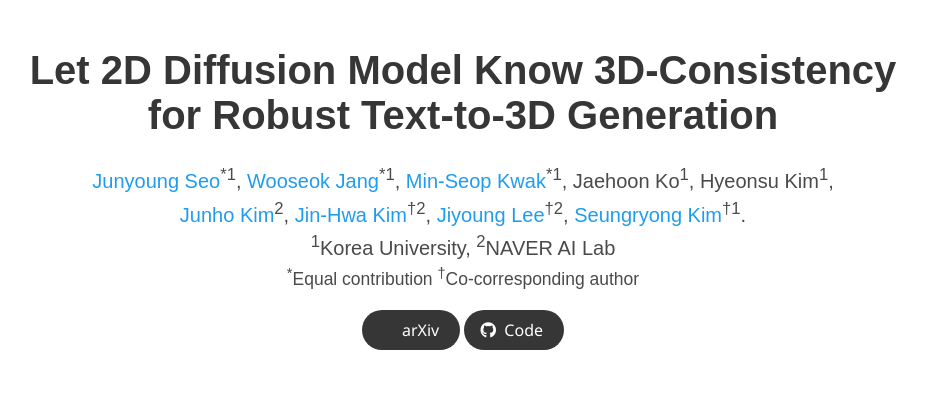
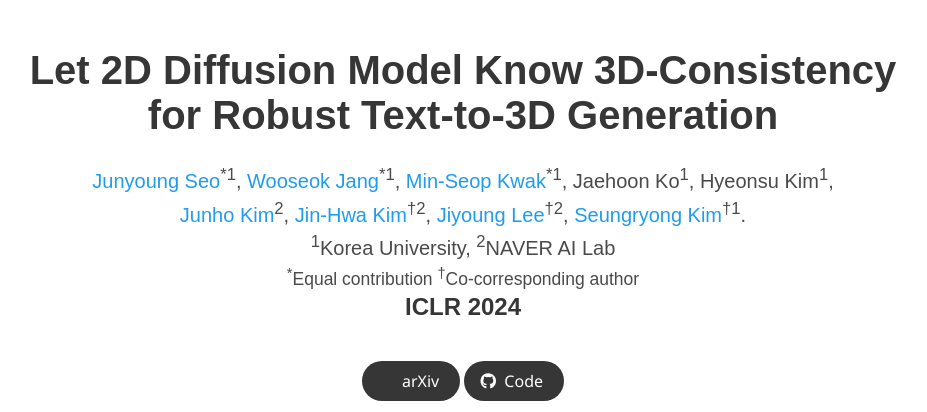
Before and after one commit to cvlab-kaist/3DFuse, a plain HTML site: page index.html in a window 1280 px wide. Shown: the top 412 px of the page, without its empty margins (177-1104 px from the left). Drawn offline with nearby package versions, Linux system fonts and the light colour scheme; some icons are missing; a web font is replaced by a local one.

Commit message:
Update index.html

```diff
--- a/index.html
+++ b/index.html
@@ -65,6 +65,8 @@
             <br>
             <small><sup>*</sup>Equal contribution <sup>†</sup>Co-corresponding author </small>
           </div>
+          <h1 class="title is-4 publication-title">ICLR 2024</h1>
+
           <div class="column has-text-centered">
             <div class="publication-links">
               <span class="link-block">
```
